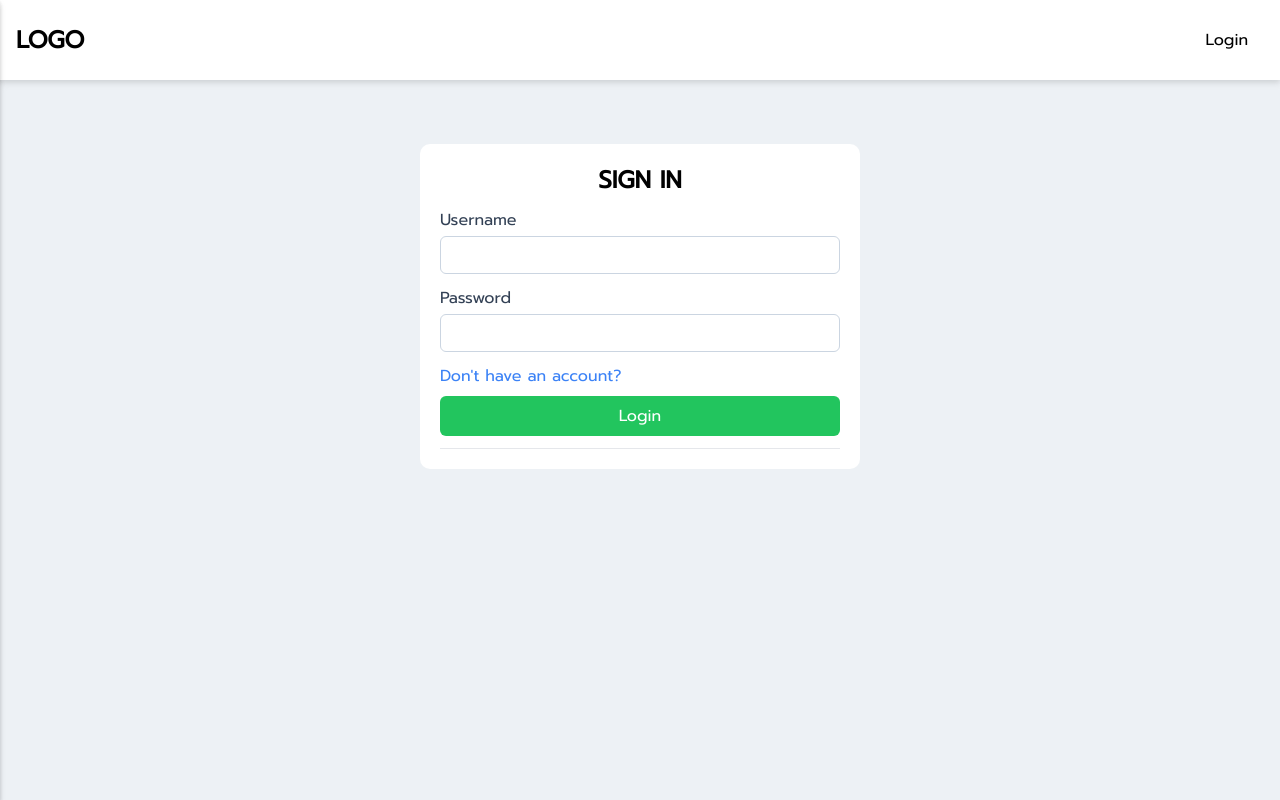
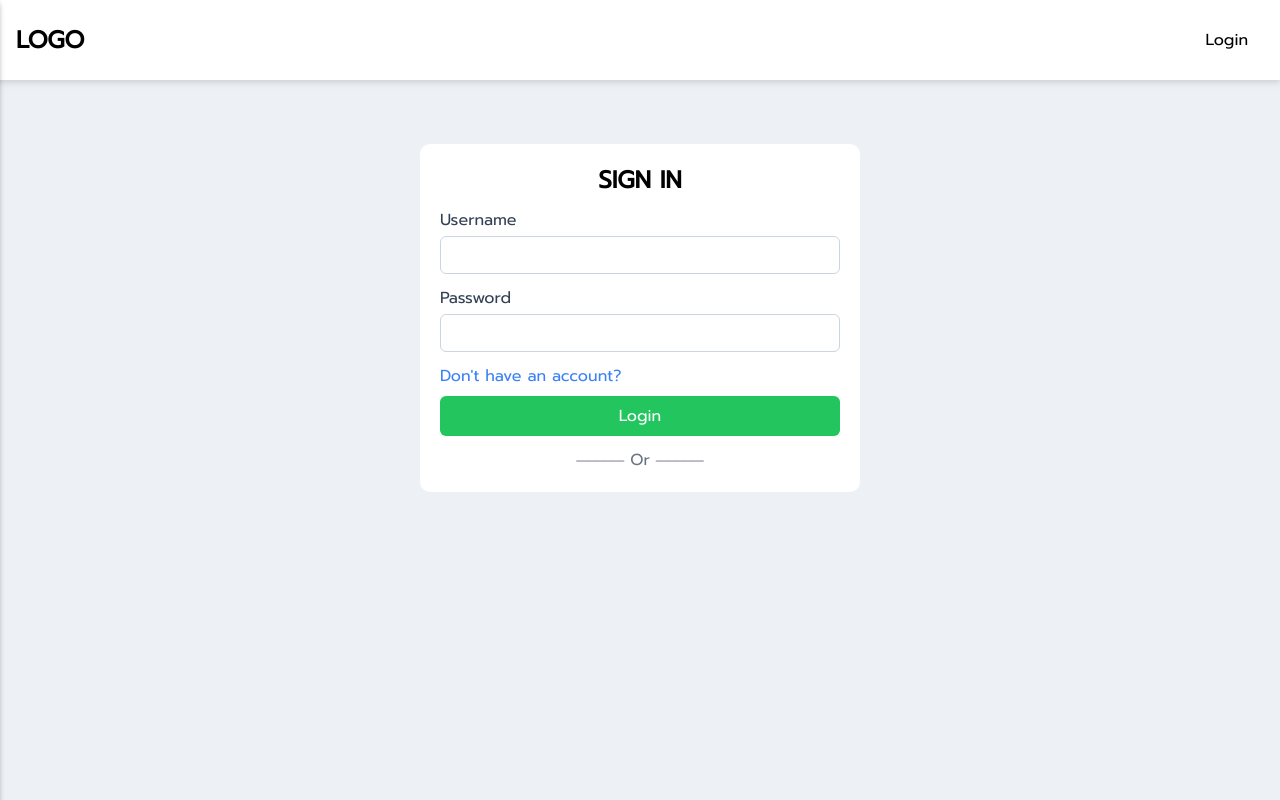
Before and after one commit to tententgc/KepSci, a Next.js app: page /login in a window 1280 px wide. Built offline with nearby package versions, Linux system fonts and the light colour scheme.

Commit message:
Edit layouts

```diff
--- a/components/header.js
+++ /dev/null
@@ -1,14 +0,0 @@
-import Head from 'next/head'
-
-const Header = () => (
-    <Head>
-        <title>KepSci</title>
-        <meta charSet="utf-8" />
-        <meta name="viewport" content="initial-scale=1.0, width=device-width" />
-        <link rel="preconnect" href="https://fonts.googleapis.com"></link>
-        <link rel="preconnect" href="https://fonts.gstatic.com" crossorigin></link>
-        <link rel="stylesheet" href="https://fonts.googleapis.com/css2?family=Prompt&display=swap"></link>
-    </Head>
-)
-
-export default Header;
--- a/components/layouts.js
+++ b/components/layouts.js
@@ -1,9 +1,7 @@
 import Navbar from './navbar'
-import Header from './header'
 
 const Layout = (props) => (
     <div>
-        <Header />
         <Navbar />
         <div className="main pt-10 px-4 lg:pt-16">
             <div className="md:container md:mx-auto">
--- a/pages/_app.js
+++ b/pages/_app.js
@@ -1,8 +1,24 @@
 import '/styles/globals.css'
 import 'tailwindcss/tailwind.css';
+import React from 'react'
+import Head from 'next/head'
+
 
 function MyApp({ Component, pageProps }) {
-  return <Component {...pageProps} />
+  return (
+    <>
+      <Head>
+          <title>KepSci</title>
+          <meta charSet="utf-8" />
+          <meta name="viewport" content="initial-scale=1.0, width=device-width" />
+          <link rel="preconnect" href="https://fonts.googleapis.com"></link>
+          <link rel="preconnect" href="https://fonts.gstatic.com" crossorigin></link>
+          <link rel="stylesheet" href="https://fonts.googleapis.com/css2?family=Prompt&display=swap"></link>
+      </Head>
+      <Component {...pageProps} />
+    </>
+
+  )
 }
 
 export default MyApp
--- a/pages/login/index.js
+++ b/pages/login/index.js
@@ -21,7 +21,7 @@
             </Link>
           </div>
           <button className='transition duration-75 block px-3 py-2 w-full mb-3 rounded-md bg-green-500 text-white hover:bg-green-600'>Login</button>
-          <hr></hr>
+          <p className='text-center text-gray-500'>⎯⎯⎯⎯⎯⎯  Or  ⎯⎯⎯⎯⎯⎯</p>
         </form>
       </div>
     </Layout>
--- a/pages/register/index.js
+++ b/pages/register/index.js
@@ -25,7 +25,7 @@
             </Link>
           </div>
           <button className='transition duration-75 block px-3 py-2 w-full mb-3 rounded-md bg-green-500 text-white hover:bg-green-600'>Register</button>
-          <hr></hr>
+          <p className='text-center text-gray-500'>⎯⎯⎯⎯⎯⎯  Or  ⎯⎯⎯⎯⎯⎯</p>
         </form>
       </div>
     </Layout>
```
